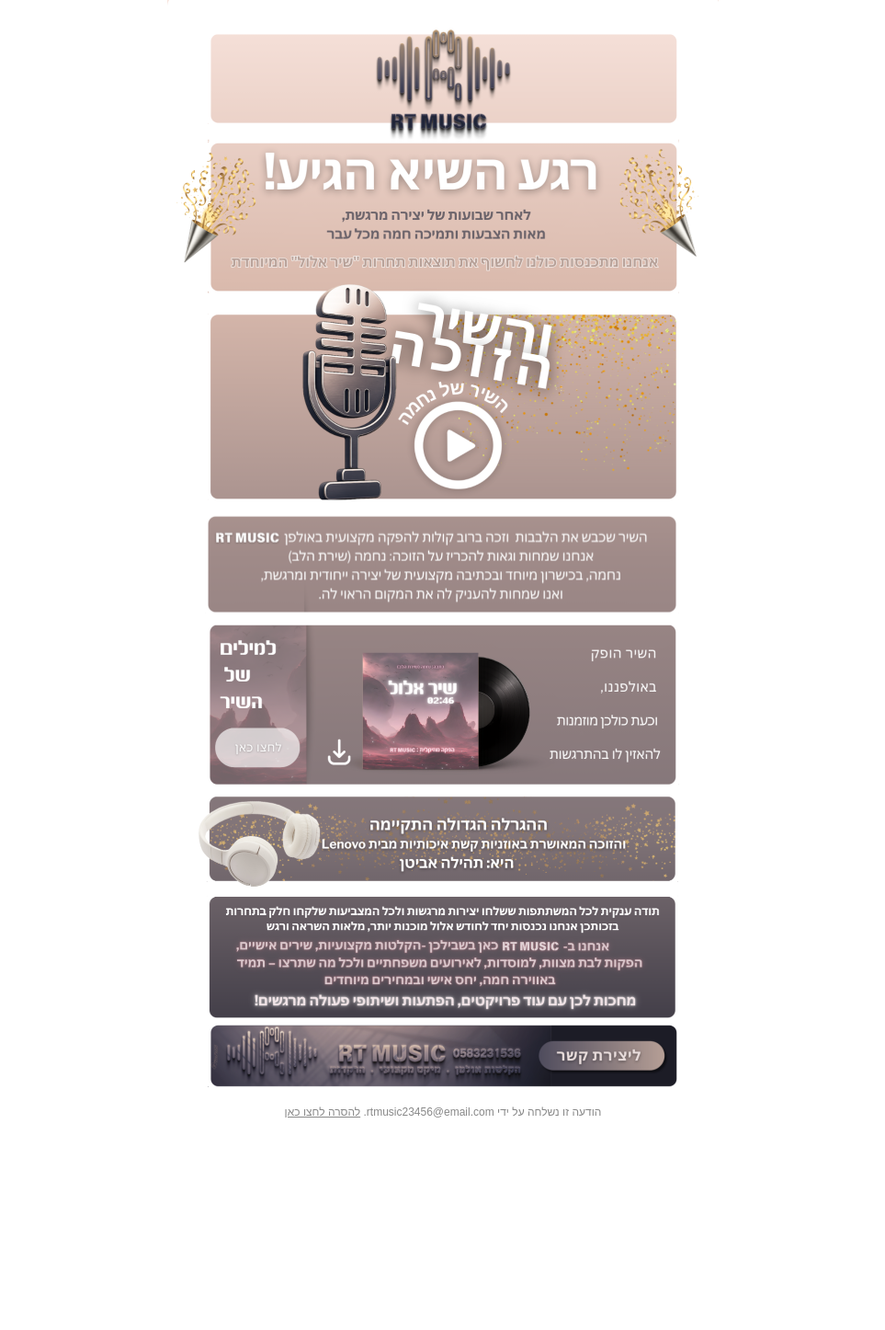
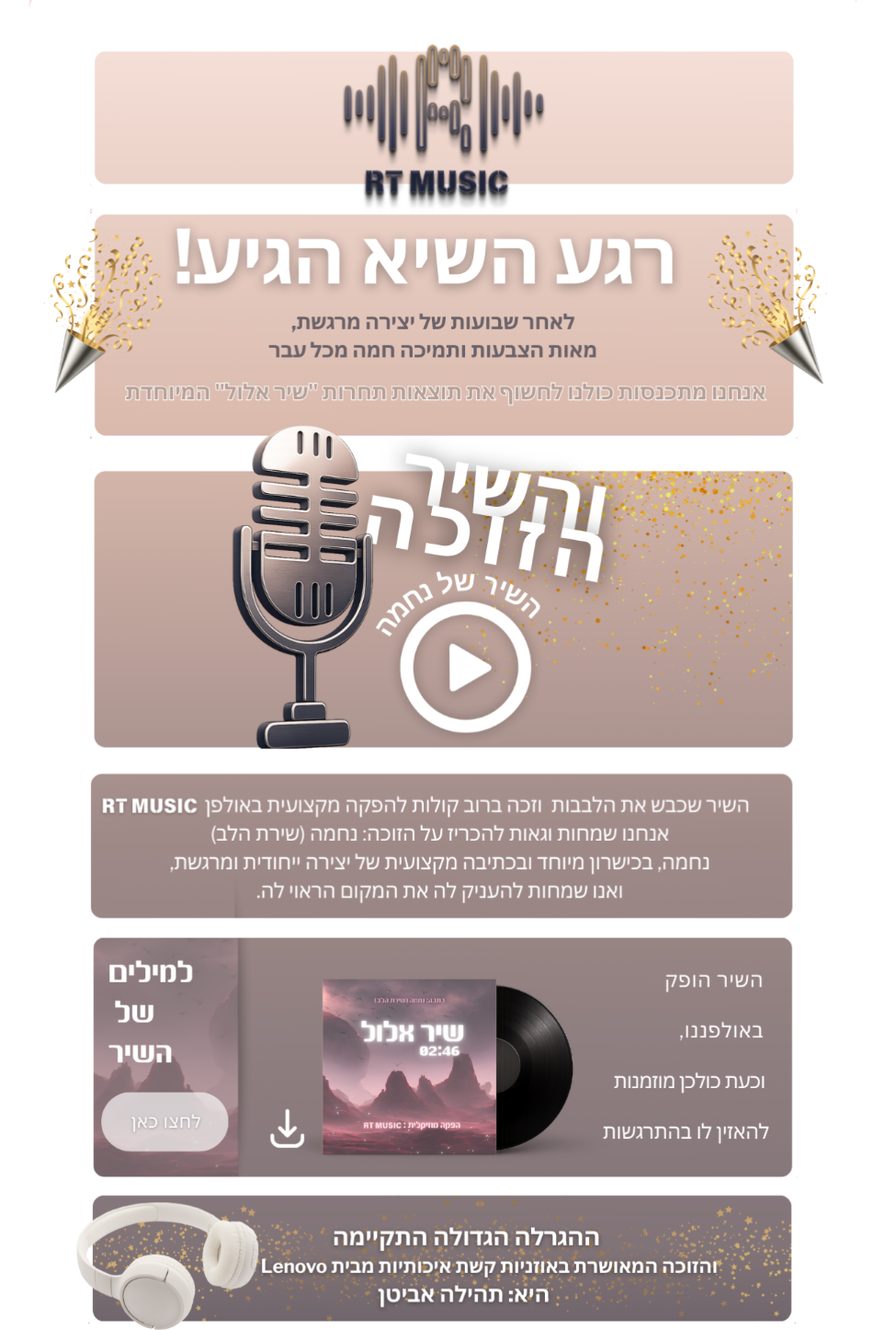
Before and after one commit to M-Design-md/Elul, a plain HTML site: page index.html in a window 1280 px wide. Shown: the top 1446 px of the page at 92% size, without its empty margins (158-1121 px from the left). Before the commit the page ends 1216 px from the top, so only its background shows below. Drawn offline with Linux system fonts and the light colour scheme.

Commit message:
Update index.html

```diff
--- a/index.html
+++ b/index.html
@@ -11,57 +11,57 @@
     <tr>
       <td style="padding:0;">
         <a href="https://m-design-md.github.io/RT-Music/">
-          <img src="elul-1.png" alt="Image 1" width="600" style="display:block; border:0;" />
+          <img src="elul-1.png" alt="Image 1" width="900" style="display:block; border:0;" />
         </a>
       </td>
     </tr>
     <tr>
       <td style="padding:0;">
        <!-- <a href="https://example.com/link2">-->
-          <img src="elul-2.png" alt="Image 2" width="600" style="display:block; border:0;" />
+          <img src="elul-2.png" alt="Image 2" width="900" style="display:block; border:0;" />
       <!-- </a>-->
       </td>
     </tr>
     <tr>
       <td style="padding:0;">
         <a href="https://m-design-md.github.io/RT-Music/">
-          <img src="elul-3.png" alt="Image 3" width="600" style="display:block; border:0;" />
+          <img src="elul-3.png" alt="Image 3" width="900" style="display:block; border:0;" />
         </a>
       </td>
     </tr>
     <tr>
       <td style="padding:0;">
         <!--<a href="https://example.com/link4">-->
-          <img src="elul-4.png" alt="Image 4" width="600" style="display:block; border:0;" />
+          <img src="elul-4.png" alt="Image 4" width="900" style="display:block; border:0;" />
         <!--</a>-->
       </td>
     </tr>
     <tr>
       <td style="padding:0;">
         <a href="https://m-design-md.github.io/RT-Music/">
-          <img src="elul-5.png" alt="Image 5" width="600" style="display:block; border:0;" />
+          <img src="elul-5.png" alt="Image 5" width="900" style="display:block; border:0;" />
         </a>
       </td>
     </tr>
     <tr>
       <td style="padding:0;">
        <!-- <a href="https://example.com/link6">-->
-          <img src="elul-6.png" alt="Image 6" width="600" style="display:block; border:0;" />
+          <img src="elul-6.png" alt="Image 6" width="900" style="display:block; border:0;" />
        <!-- </a>-->
       </td>
     </tr>
     <tr>
       <td style="padding:0;">
         <a href="https://m-design-md.github.io/RT-Music/">
-          <img src="elul-7.png" alt="Image 7" width="600" style="display:block; border:0;" />
+          <img src="elul-7.png" alt="Image 7" width="900" style="display:block; border:0;" />
         </a>
       </td>
     </tr>
 
     <tr>
-      <td style="padding:20px 0 0 0; text-align:center; font-size:12px; color:#888;">
-        הודעה זו נשלחה על ידי rtmusic23456@email.com. <a href="https://mail.google.com/mail/?view=cm&fs=1&to=rtmusic23456@email.com&su=הסרה%20מרשימת%20התפוצה" style="color:#888; text-decoration:underline;">להסרה לחצו כאן</a>
-        </Br>
+      <td style="padding:20px 0 0 0; text-align:center; font-size:16px; color:#888;">
+        הודעה זו נשלחה על ידי rtmusic0583231536@gmail.com. <a href="https://mail.google.com/mail/?view=cm&fs=1&to=rtmusic0583231536@gmail.com.com&su=הסרה%20מרשימת%20התפוצה" style="color:#888; text-decoration:underline;">להסרה לחצו כאן</a>
+        <br><br><br>
       </td>
     </tr>
 
```
